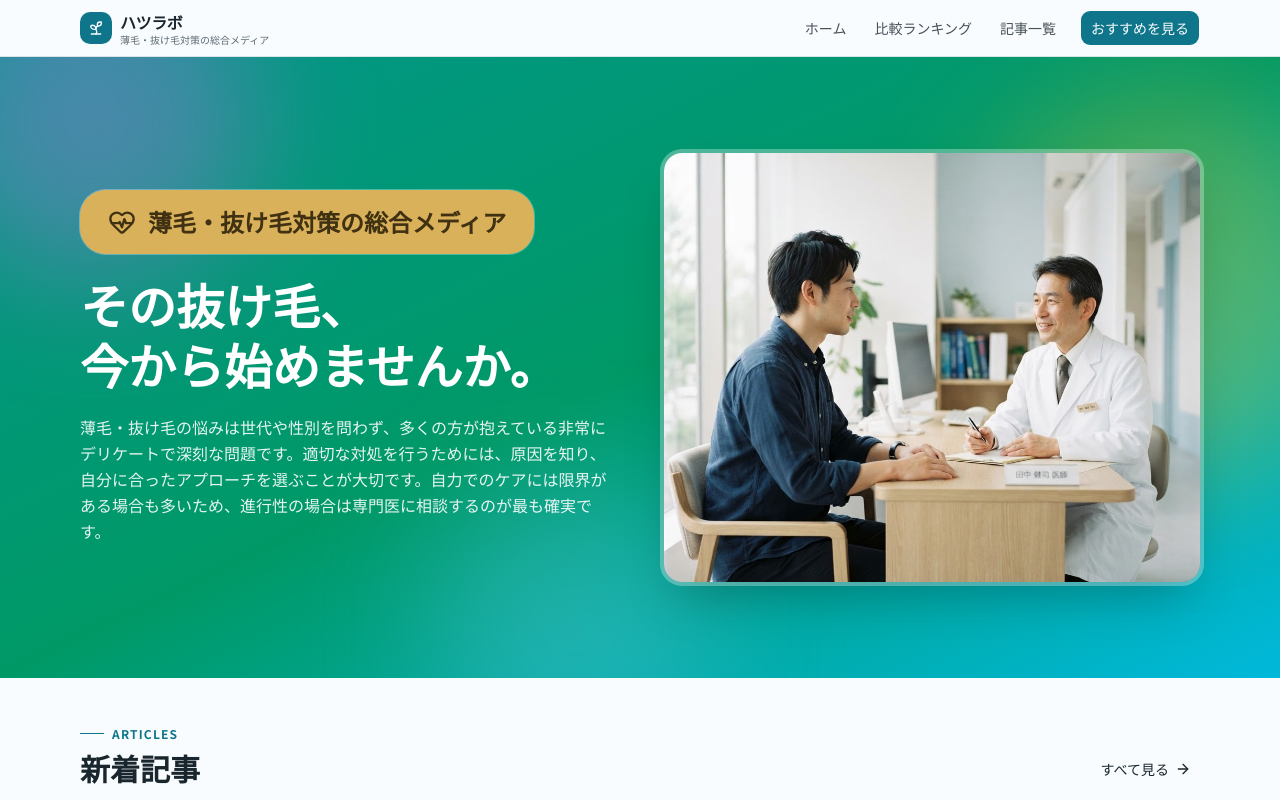
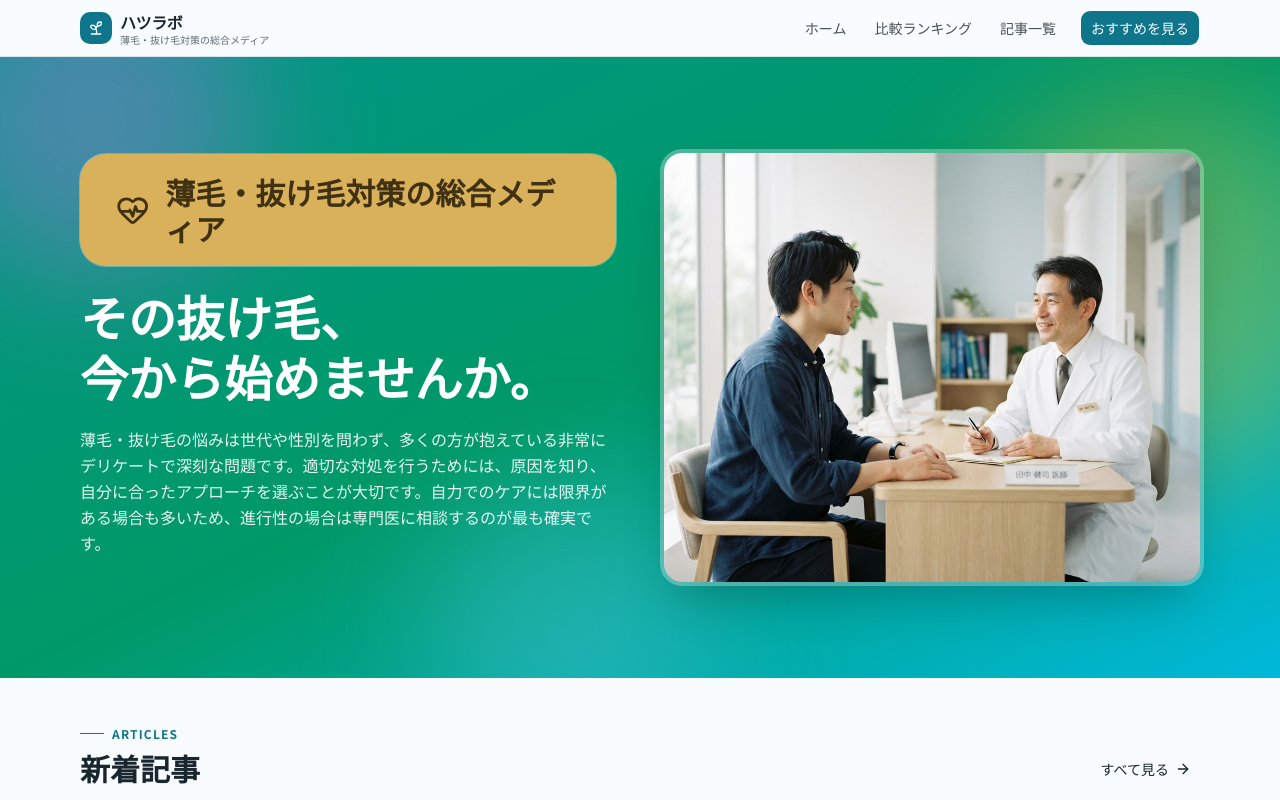
Before and after one commit to youtubetk97-rgb/kami-lab, a Next.js app: page / in a window 1280 px wide. Shown: the top 800 px of the page. Built offline with nearby package versions, Linux system fonts and the light colour scheme.

Commit message:
Further enlarge hero badge and shift it up slightly

```diff
--- a/app/page.tsx
+++ b/app/page.tsx
@@ -81,8 +81,8 @@ export default function HomePage() {
 
         <div className="relative mx-auto flex max-w-6xl flex-col gap-8 px-4 py-14 lg:flex-row lg:items-center lg:gap-12 lg:py-24">
           <div className="flex flex-1 flex-col gap-5">
-            <p className="flex w-fit items-center gap-3 rounded-4xl bg-gold px-7 py-4 text-xl font-semibold text-gold-foreground ring-1 ring-white/30 sm:text-2xl">
-              <HeartPulse className="size-7" aria-hidden="true" />
+            <p className="-mt-6 flex w-fit items-center gap-4 rounded-4xl bg-gold px-9 py-5 text-2xl font-semibold text-gold-foreground ring-1 ring-white/30 sm:text-3xl">
+              <HeartPulse className="size-9" aria-hidden="true" />
               薄毛・抜け毛対策の総合メディア
             </p>
             <h1 className="font-heading text-3xl leading-tight font-bold text-balance text-white sm:text-4xl lg:text-5xl">
```
